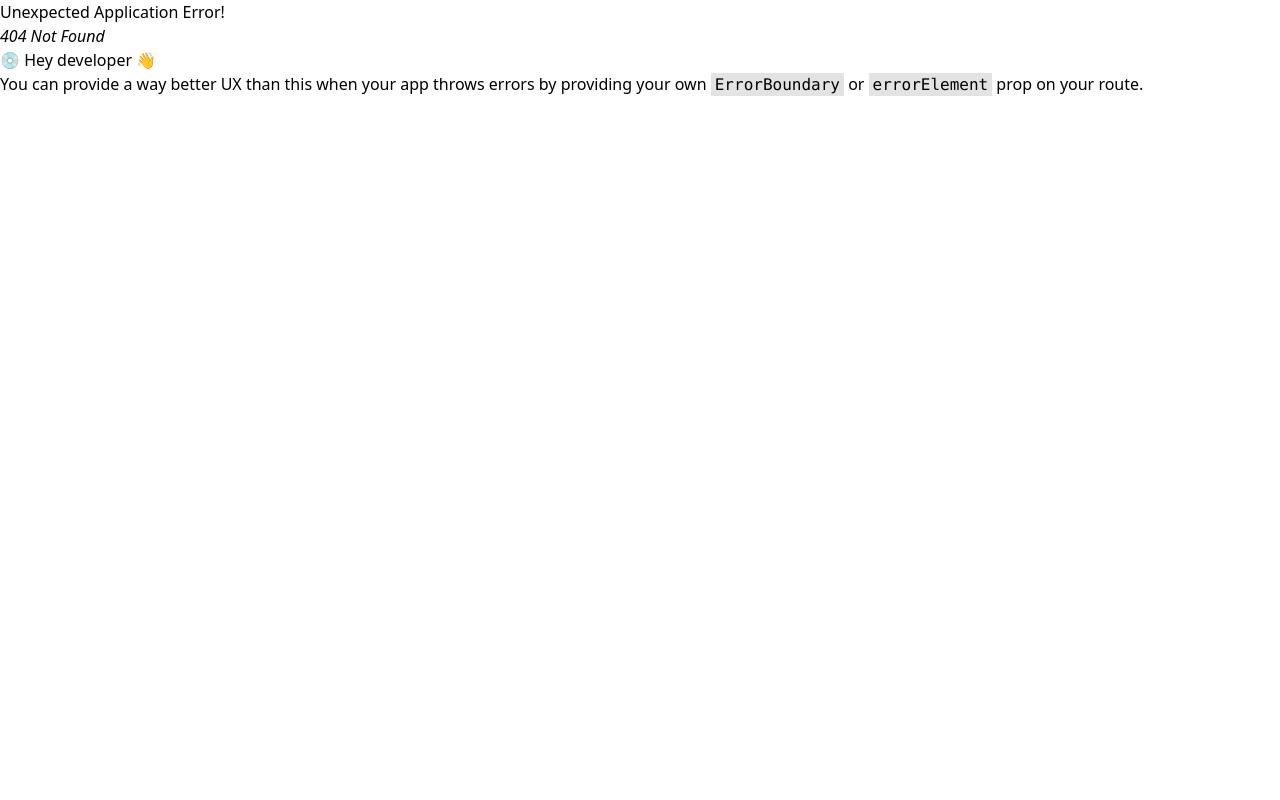
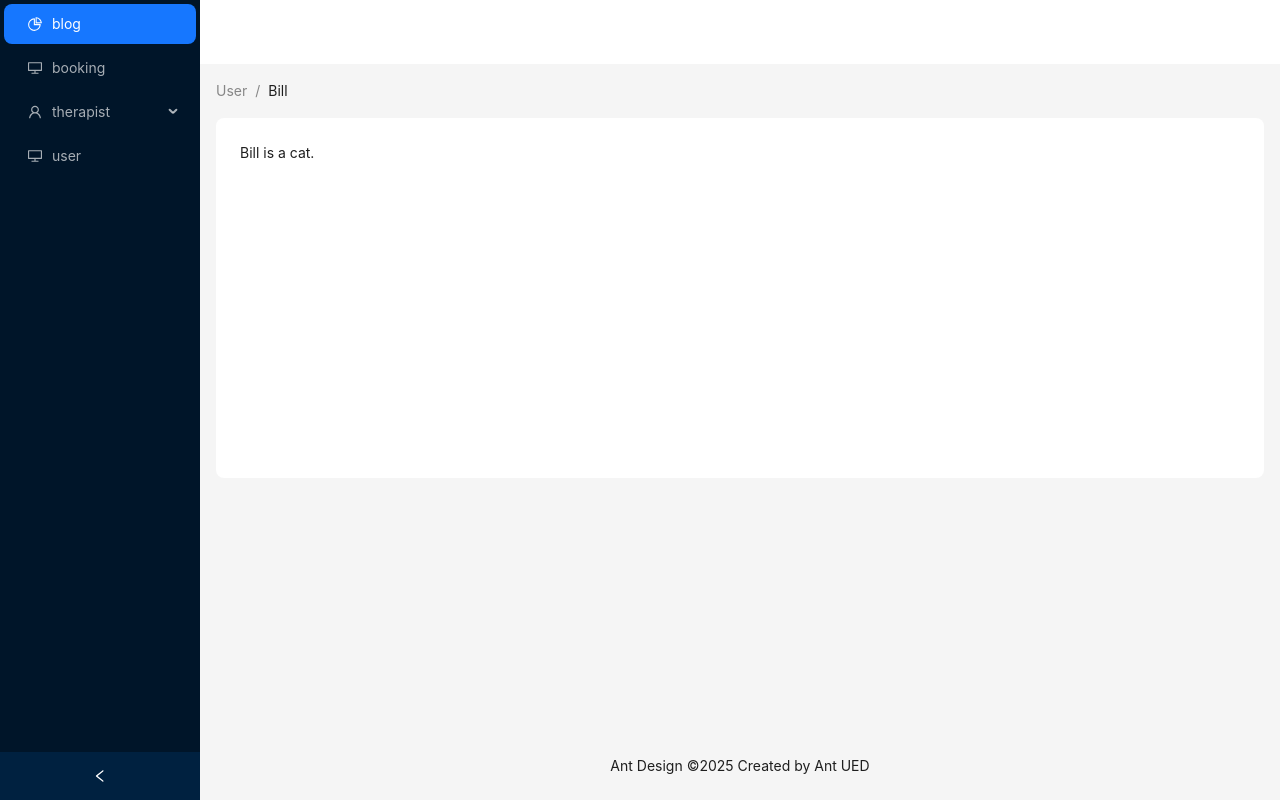
Before and after one commit to GiaHuy-K/SWP391_SkincareBookingSystem, a React (Vite) app in the folder FE/FE_SWP391_Skincare/: page /dashboard in a window 1280 px wide. Before the commit this address had no page. Built offline with nearby package versions, Linux system fonts and the light colour scheme.

Commit message:
admin and manage

```diff
--- a/FE/FE_SWP391_Skincare/package.json
+++ b/FE/FE_SWP391_Skincare/package.json
@@ -10,7 +10,9 @@
     "preview": "vite preview"
   },
   "dependencies": {
+    "@ant-design/icons": "^5.6.1",
     "@tailwindcss/vite": "^4.0.8",
+    "antd": "^5.24.2",
     "react": "^19.0.0",
     "react-dom": "^19.0.0",
     "react-icons": "^5.5.0",
--- /dev/null
+++ b/FE/FE_SWP391_Skincare/src/components/layouts/adminLayout.jsx
@@ -0,0 +1,95 @@
+import React, { useState } from "react";
+import {
+  DesktopOutlined,
+  FileOutlined,
+  PieChartOutlined,
+  TeamOutlined,
+  UserOutlined,
+} from "@ant-design/icons";
+import { Breadcrumb, Layout, Menu, theme } from "antd";
+const { Header, Content, Footer, Sider } = Layout;
+function getItem(label, key, icon, children) {
+  return {
+    key,
+    icon,
+    children,
+    label,
+  };
+}
+const items = [
+  getItem("blog", "1", <PieChartOutlined />),
+  getItem("booking", "2", <DesktopOutlined />),
+  getItem("therapist", "sub1", <UserOutlined />, [
+    getItem("Tom", "3"),
+    getItem("Bill", "4"),
+    getItem("Alex", "5"),
+  ]),
+  getItem("user", "sub1", <DesktopOutlined />),
+];
+const AdminLayout = () => {
+  const [collapsed, setCollapsed] = useState(false);
+  const {
+    token: { colorBgContainer, borderRadiusLG },
+  } = theme.useToken();
+  return (
+    <Layout
+      style={{
+        minHeight: "100vh",
+      }}
+    >
+      <Sider
+        collapsible
+        collapsed={collapsed}
+        onCollapse={(value) => setCollapsed(value)}
+      >
+        <div className="demo-logo-vertical" />
+        <Menu
+          theme="dark"
+          defaultSelectedKeys={["1"]}
+          mode="inline"
+          items={items}
+        />
+      </Sider>
+      <Layout>
+        <Header
+          style={{
+            padding: 0,
+            background: colorBgContainer,
+          }}
+        />
+        <Content
+          style={{
+            margin: "0 16px",
+          }}
+        >
+          <Breadcrumb
+            style={{
+              margin: "16px 0",
+            }}
+          >
+            <Breadcrumb.Item>User</Breadcrumb.Item>
+            <Breadcrumb.Item>Bill</Breadcrumb.Item>
+          </Breadcrumb>
+          <div
+            style={{
+              padding: 24,
+              minHeight: 360,
+              background: colorBgContainer,
+              borderRadius: borderRadiusLG,
+            }}
+          >
+            Bill is a cat.
+          </div>
+        </Content>
+        <Footer
+          style={{
+            textAlign: "center",
+          }}
+        >
+          Ant Design ©{new Date().getFullYear()} Created by Ant UED
+        </Footer>
+      </Layout>
+    </Layout>
+  );
+};
+export default AdminLayout;
--- a/FE/FE_SWP391_Skincare/src/components/templates/dashboardTemplate.jsx
+++ b/FE/FE_SWP391_Skincare/src/components/templates/dashboardTemplate.jsx
@@ -0,0 +1,9 @@
+import React from 'react'
+
+function DashboardTemplate() {
+  return (
+    <div>DashboardTemplate</div>
+  )
+}
+
+export default DashboardTemplate
```
Also changed, not shown: FE/FE_SWP391_Skincare/src/main.jsx (+19 -0 lines), FE/FE_SWP391_Skincare/src/components/layouts/adminPlayout.jsx (deleted), 1 other file (tests, documents, lock files or other folders).
